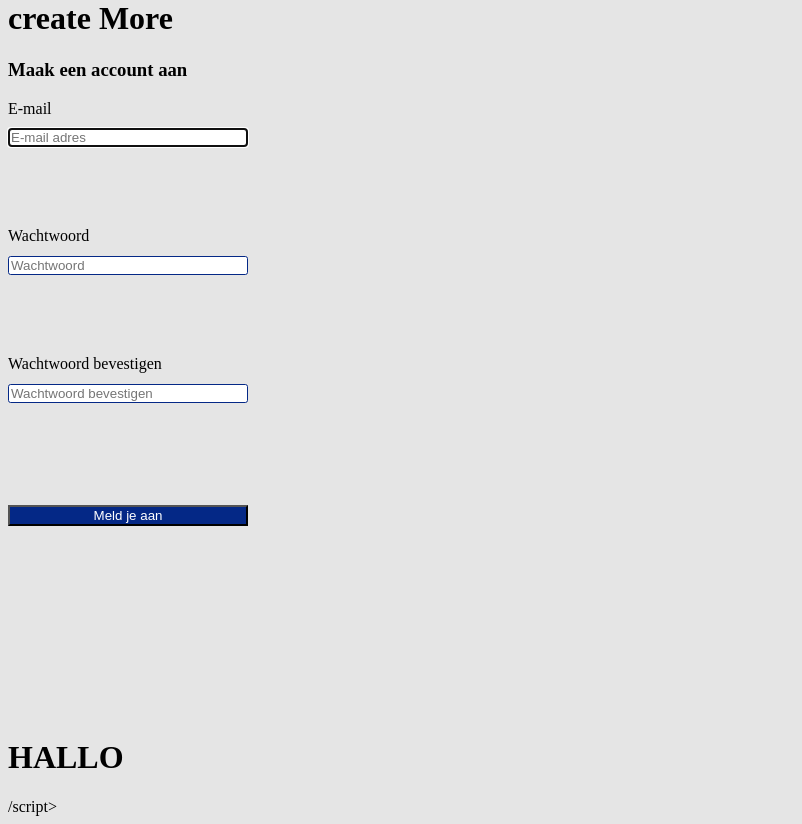
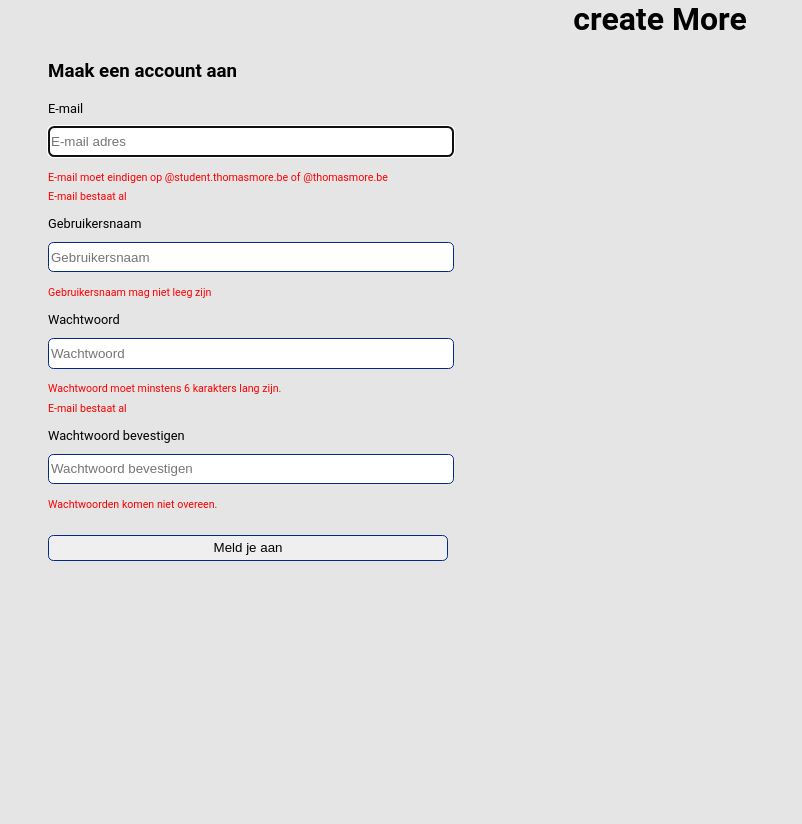
Before and after one commit to Jarne-H/CreateMore, a PHP site: page /signUp.php in a window 1280 px wide. Shown: the part 21-845 px from the top of the page, without its empty margins (0-802 px from the left). After the commit the page ends 582 px from the top, so only its background shows below. Run offline with PHP 8.4, Linux system fonts and the light colour scheme.

Commit message:
some PHP

```diff
--- a/CSS/style.css
+++ b/CSS/style.css
@@ -1,22 +1,50 @@
 body {
     background-color: #E5E5E5;
+    margin-left: 3em;
+    font-family: roboto;
+
+
 
 }
 button {
     background-color: #042886;
     color: white;
-    max-width: 248px;
+    max-width: 7em;
     max-height: 72px;
+    padding: 0.5em;
+    border-radius: 0.4em;
 }
 #form div{
-    display: flex;
-    flex-direction: column;
-   padding-bottom: 5em;
+    display: grid;
+   padding-bottom: 1.35em;
    max-width: 15em;
+   font-size: 0.8em;
+
 
 }
 #form input {
-    border-radius: 0.2em;
+    border-radius: 0.4em;
     border: 0.8px #042886 solid;
     margin-top: 0.8em;
+    height: 2em;
+    width: 30em;
+
+
 }
+h1 {
+    text-align: center;
+    font-family: roboto;
+
+}
+.errorMessage {
+    margin-top: -1.1em;
+
+
+}
+.errorMessage p {
+    font-size: smaller;
+    color: red;
+    width: 50em;
+    margin-bottom: -0.4em;
+
+}
--- a/signUp.php
+++ b/signUp.php
@@ -5,6 +5,45 @@
 //Als ze leeg zijn --> error true
 //Connectie maken met database
 // email moet op @thomasmore.be eindigen
+
+if (!empty($_POST)) {
+
+	$email = $_POST['email'];
+	$options = ['cost' => 14,];
+	$username = $_POST['username'];
+	$password = $_POST['password'];
+	$passwordconf = $_POST['password_conf'];
+
+		$conn = new PDO('mysql:host=localhost;dbname=createmore', "root", "root");
+		$query  = $conn->prepare("insert into user ( email, username, password, profilepic, savedPostId, likedPostId, toolsId) VALUES ( :email, :username, :password, NULL, NULL, NULL, NULL)
+		");
+
+
+		if (  $password === $passwordconf) {
+
+
+			$password = password_hash($_POST['password'] . "SDF0303", PASSWORD_DEFAULT, $options);
+			$query ->bindValue(":email", $email);
+			$query ->bindValue(":username", $username);
+
+			$query ->bindValue(":password", $password);
+			$query ->execute();
+
+
+
+		}
+		else {
+			$error = true;
+		}
+
+
+
+
+
+
+}
+
+
 ?>
 
 <!DOCTYPE html>
@@ -31,36 +70,50 @@
                     <label for="email">E-mail</label>
                     <input name="email" placeholder="E-mail adres" type="email" required autofocus/>
                 </div>
+				<div class="errorMessage">
+					<p>E-mail moet eindigen op @student.thomasmore.be of @thomasmore.be</p>
+					<p>E-mail bestaat al</p>
+				</div>
+
+				<div>
+                    <label for="username">Gebruikersnaam</label>
+                    <input name="username" placeholder="Gebruikersnaam" type="text" required/>
+                </div>
+				<div class="errorMessage">
+					<p>Gebruikersnaam mag niet leeg zijn</p>
+				</div>
+
 
                 <div>
                     <label for="password">Wachtwoord</label>
-                    <input name="password" placeholder="Wachtwoord" type="password" required />
+                    <input name="password" placeholder="Wachtwoord" type="password" required/>
                 </div>
+				<div class="errorMessage">
+					<p>Wachtwoord moet minstens 6 karakters lang zijn.</p>
+					<p>E-mail bestaat al</p>
+				</div>
+
 
                 <div>
                     <label for="password_conf">Wachtwoord bevestigen</label>
                     <input name="password_conf" placeholder="Wachtwoord bevestigen" type="password" required />
                 </div>
-				<h5>
-
-				</h5>
-
+				<div class="errorMessage">
+					<p>Wachtwoorden komen niet overeen.</p>
+				</div>
 
 		<div class="user-messages-area">
 			<div class="alert alert-danger">
 
-				<button type="button" class="close" data-dismiss="alert" aria-label="Close"><span aria-hidden="true">Meld je aan</span></button>
-				<ul>
+			<input type="submit" value="Meld je aan" class="btn">
+					<ul>
 					<?php //if(isset($error)):?>
 
 
 			</div>
 		</div>
-
-		<h1>HALLO</h1>
+		</form>
 
 
-	<script src="https://ajax.googleapis.com/ajax/libs/jquery/3.3.1/jquery.min.js"></script>
-	<script src="https://maxcdn.bootstrapcdn.com/bootstrap/3.3.7/js/bootstrap.min.js"></script>/script>
 </body>
 </html>
```
